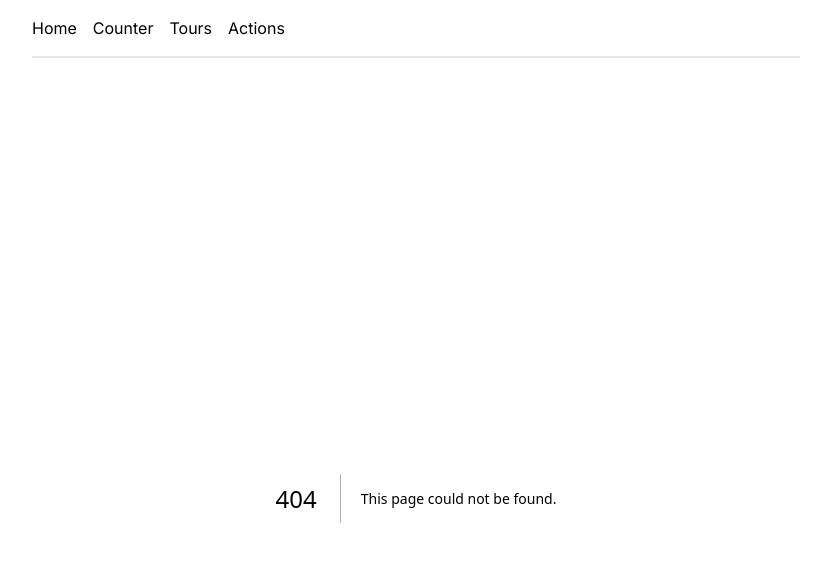
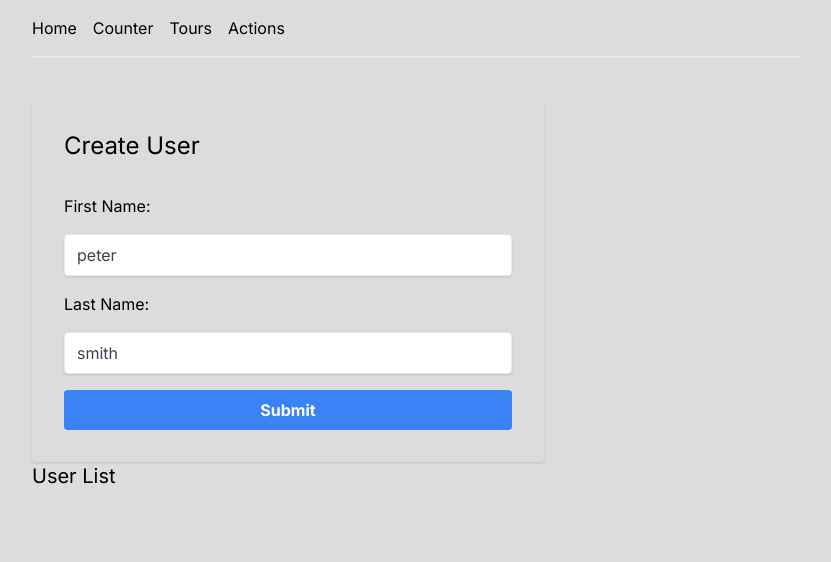
Before and after one commit to jayrboy/nextjs-tutorial, a Next.js app: page /actions in a window 1280 px wide. Before the commit this address had no page. Shown: the top 562 px of the page, without its empty margins (224-1055 px from the left). Built offline with nearby package versions, Linux system fonts and the light colour scheme.

Commit message:
actions file .json

```diff
--- /dev/null
+++ b/app/actions/page.tsx
@@ -0,0 +1,12 @@
+import Form from '@/components/Form';
+import UserList from '@/components/UserList';
+
+function ActionPage() {
+  return (
+    <>
+      <Form />
+      <UserList />
+    </>
+  );
+}
+export default ActionPage;
--- /dev/null
+++ b/components/Form.tsx
@@ -0,0 +1,39 @@
+'use client';
+
+import { createUser } from '@/utils/actions';
+
+function Form() {
+  return (
+    <form action={createUser} className={formStyle}>
+      <h2 className="text-2xl capitalize mb-4">create user</h2>
+      <label htmlFor="firstName">First Name:</label>
+      <input
+        type="text"
+        name="firstName"
+        id="firstName"
+        defaultValue="peter"
+        required
+        className={inputStyle}
+      />
+      <label htmlFor="lastName">Last Name:</label>
+      <input
+        type="text"
+        name="lastName"
+        id="lastName"
+        defaultValue="smith"
+        required
+        className={inputStyle}
+      />
+      <button type="submit" className={btnStyle}>
+        submit
+      </button>
+    </form>
+  );
+}
+
+const formStyle = 'max-w-lg flex flex-col gap-y-4  shadow rounded p-8';
+const inputStyle = 'border shadow rounded py-2 px-3 text-gray-700';
+const btnStyle =
+  'bg-blue-500 hover:bg-blue-700 text-white font-bold py-2 px-4 rounded capitalize';
+
+export default Form;
--- /dev/null
+++ b/components/UserList.tsx
@@ -0,0 +1,4 @@
+function UserList() {
+  return <h3 className="text-xl">User List</h3>;
+}
+export default UserList;
--- /dev/null
+++ b/users.json
@@ -0,0 +1,5 @@
+[
+  { "firstName": "peter", "lastName": "smith", "id": "1722093848805" },
+  { "firstName": "anna", "lastName": "smith", "id": "1722093865078" },
+  { "firstName": "jakkrit", "lastName": "smith", "id": "1722093869351" }
+]
--- /dev/null
+++ b/utils/actions.ts
@@ -0,0 +1,31 @@
+'use server';
+import { readFile, writeFile } from 'fs/promises';
+
+type User = {
+  id: string;
+  firstName: string;
+  lastName: string;
+};
+
+export const createUser = async (formData: FormData) => {
+  'use server';
+  const firstName = formData.get('firstName') as string;
+  const lastName = formData.get('lastName') as string;
+  //   const rawData = Object.fromEntries(formData);
+  //   console.log(rawData);
+  const newUser: User = { firstName, lastName, id: Date.now().toString() };
+  await saveUser(newUser);
+  //   console.log({ firstName, lastName });
+};
+
+export const fetchUsers = async (): Promise<User[]> => {
+  const result = await readFile('users.json', { encoding: 'utf8' });
+  const users = result ? JSON.parse(result) : [];
+  return users;
+};
+
+const saveUser = async (user: User) => {
+  const users = await fetchUsers();
+  users.push(user);
+  await writeFile('users.json', JSON.stringify(users));
+};
```
